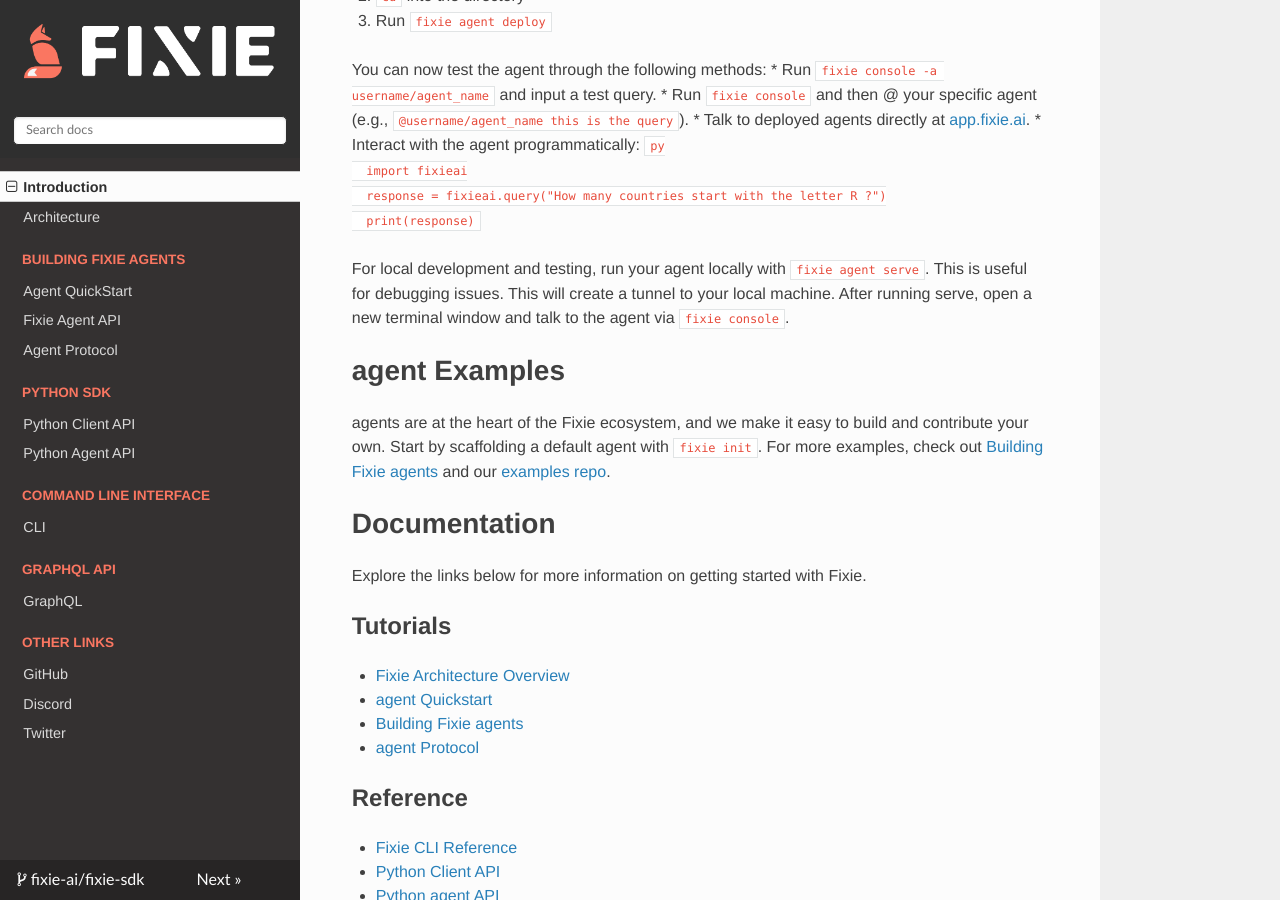
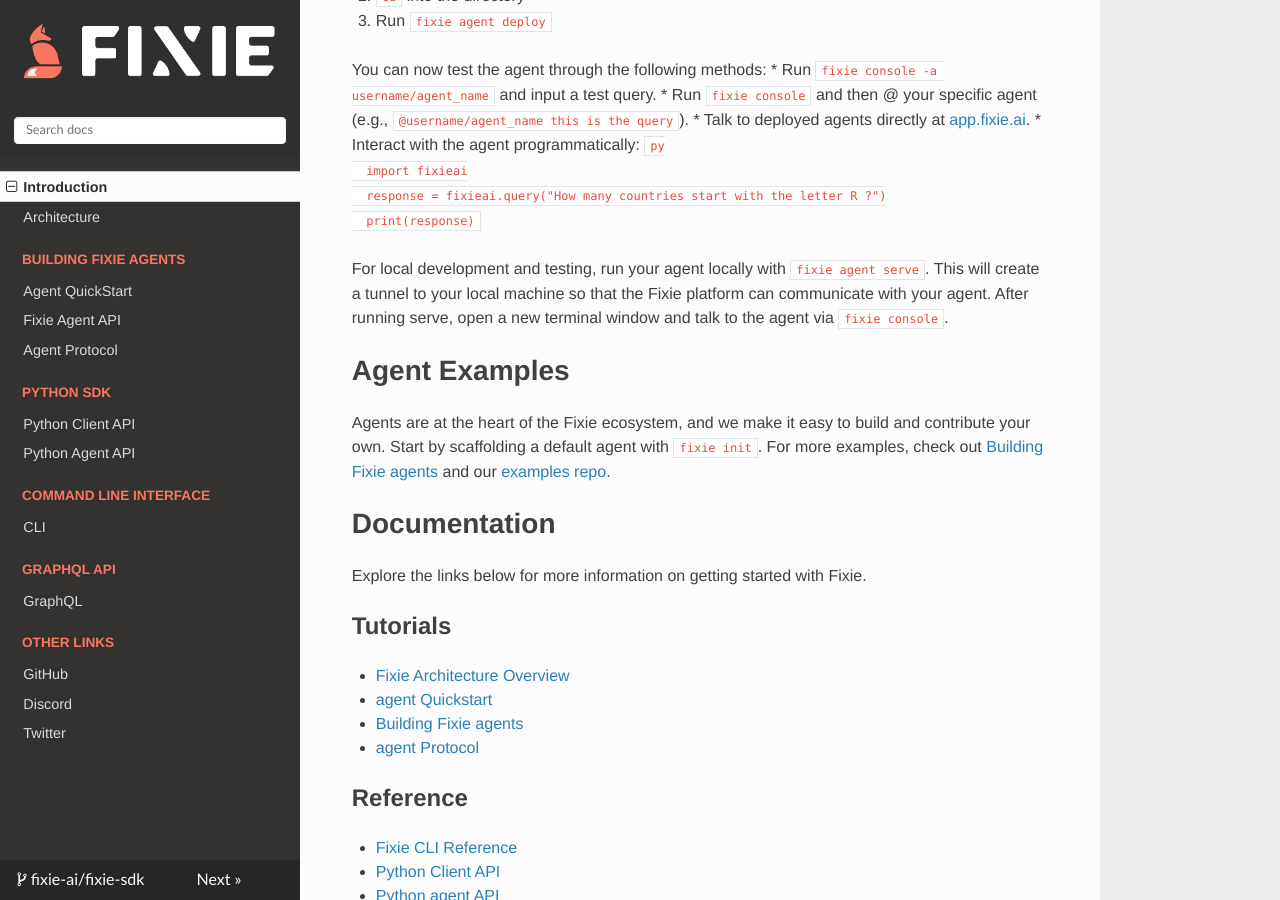
Before and after one commit to fixie-ai/fixie-sdk-js, an MkDocs documentation site: the page built from docs/index.md, in a window 1280 px wide and 900 px high, scrolled down 833 px. Built offline with MkDocs 1.6.1, drawn with Linux system fonts in a browser that asks for light colours; nearby versions of some CDN libraries.

Commit message:
Fix agent capitalization

````diff
--- a/docs/index.md
+++ b/docs/index.md
@@ -34,11 +34,11 @@ You can now test the agent through the following methods:
   print(response)
   ```
 
-For local development and testing, run your agent locally with `fixie agent serve`. This is useful for debugging issues. This will create a tunnel to your local machine. After running serve, open a new terminal window and talk to the agent via `fixie console`.
+For local development and testing, run your agent locally with `fixie agent serve`. This will create a tunnel to your local machine so that the Fixie platform can communicate with your agent. After running serve, open a new terminal window and talk to the agent via `fixie console`.
 
-# agent Examples
+# Agent Examples
 
-agents are at the heart of the Fixie ecosystem, and we make it easy to build and contribute your own. Start by scaffolding a default agent with `fixie init`. For more examples, check out [Building Fixie agents](agents.md) and our [examples repo](https://github.com/fixie-ai/fixie-examples).
+Agents are at the heart of the Fixie ecosystem, and we make it easy to build and contribute your own. Start by scaffolding a default agent with `fixie init`. For more examples, check out [Building Fixie agents](agents.md) and our [examples repo](https://github.com/fixie-ai/fixie-examples).
 
 # Documentation
 
````
